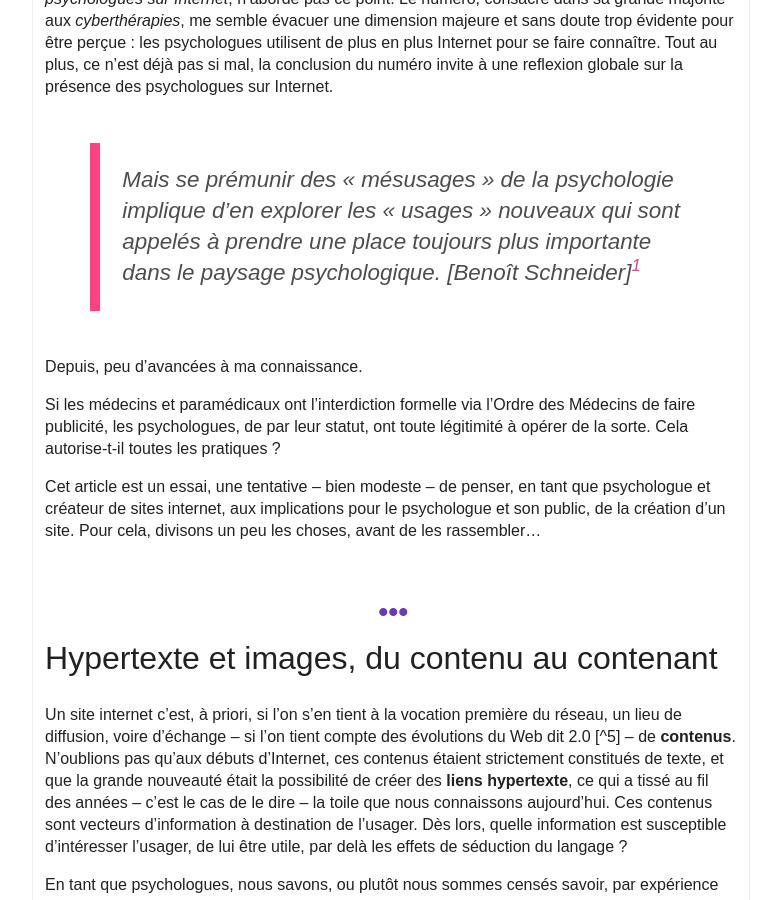
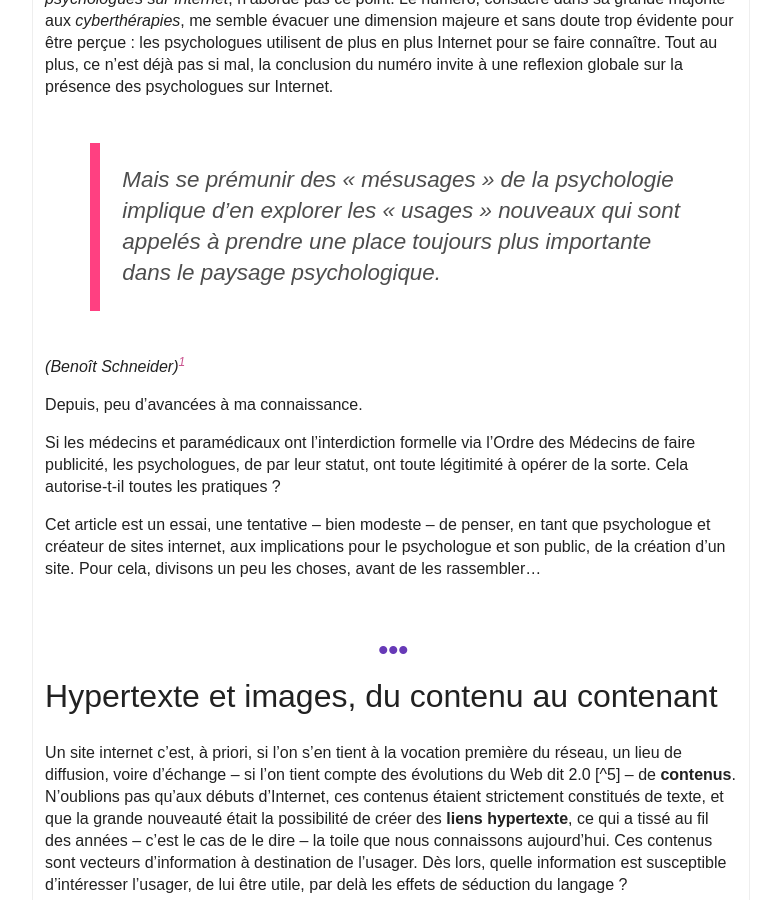
Before and after one commit to nicodev3/nicodev3.github.io, a Jekyll site: the page built from _posts/2016-09-05-site-internet-psychologues.md, in a window 1280 px wide and 900 px high, scrolled down 1357 px. Shown: the whole window, without its empty margins (249-1030 px from the left). Built offline with Jekyll 4.4.1, drawn with Linux system fonts in a browser that asks for light colours; nearby versions of some CDN libraries; comment, search, counter and statistics services are not loaded; part of the change alters nothing that is shown.

```diff
--- a/_posts/2016-09-05-site-internet-psychologues.md
+++ b/_posts/2016-09-05-site-internet-psychologues.md
@@ -41,7 +41,8 @@ Qu'en est il des psychologues, ces professionnels du psychisme dûment diplômé
 Il est étonnant que le numéro du *Journal des Psychologues* n°301 (2012), dont le thème est *Des psychologues sur Internet*, n'aborde pas ce point. Le numéro, consacré dans sa grande majorité aux *cyberthérapies*, me semble évacuer une dimension majeure et sans doute trop évidente pour être perçue&nbsp;: les psychologues utilisent de plus en plus Internet pour se faire connaître. Tout au plus, ce n'est déjà pas si mal, la conclusion du numéro invite à une reflexion globale sur la présence des psychologues sur Internet.
 
 > Mais se prémunir des « mésusages » de la psychologie implique d’en explorer les « usages » nouveaux qui sont appelés à prendre une place toujours plus importante dans le paysage psychologique.
-<cite>[Benoît Schneider][^1]</cite>
+
+<cite>(Benoît Schneider)[^1]</cite>
 
 Depuis, peu d'avancées à ma connaissance.
 
```
